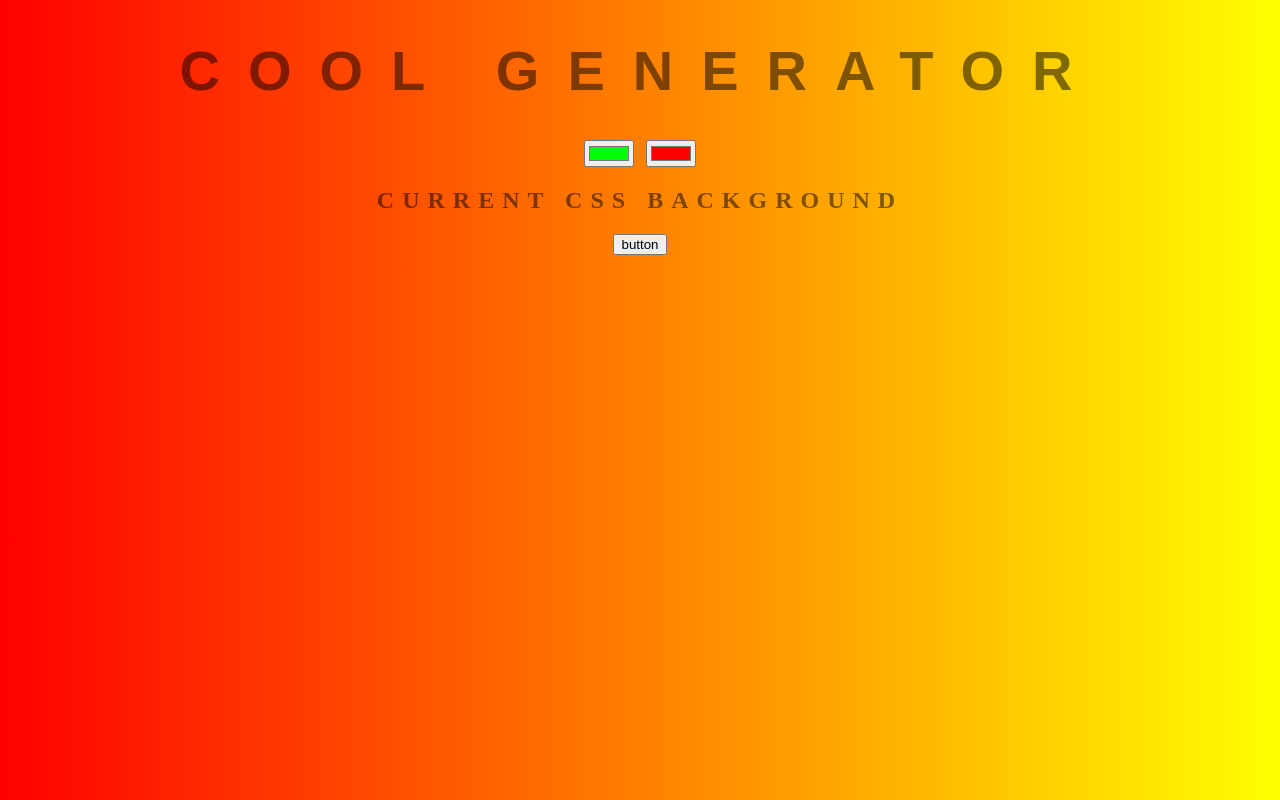
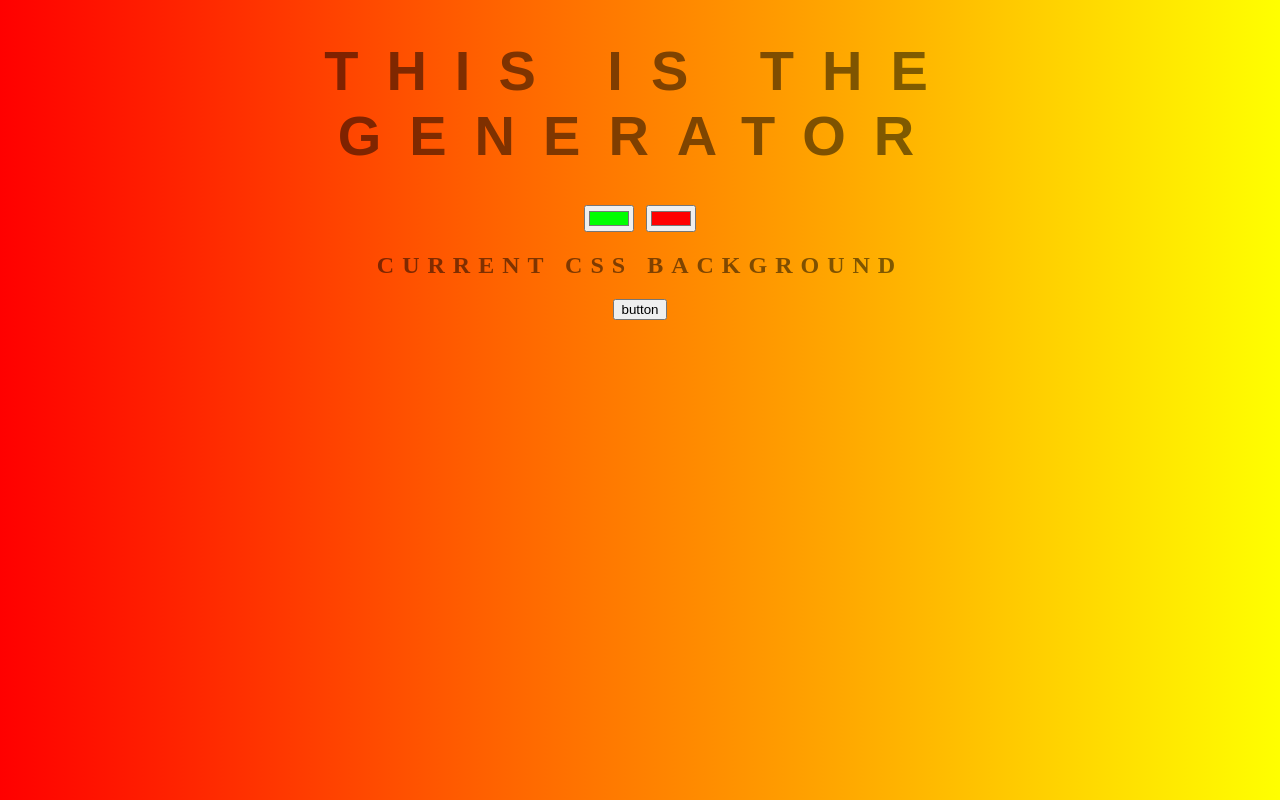
Before and after one commit to zilebe/background-generator, a plain HTML site: page index.html in a window 1280 px wide. Drawn offline with Linux system fonts and the light colour scheme.

Commit message:
changing text

```diff
--- a/index.html
+++ b/index.html
@@ -8,7 +8,7 @@
 		<link rel="stylesheet" href="style.css" />
 	</head>
 	<body id="gradient">
-		<h1>Cool Generator</h1>
+		<h1>This is the Generator</h1>
 		<input class="color1" type="color" name="color1" value="#00ff00" />
 		<input class="color2" type="color" name="color2" value="#ff0000" />
 		<h2>Current CSS Background</h2>
```
